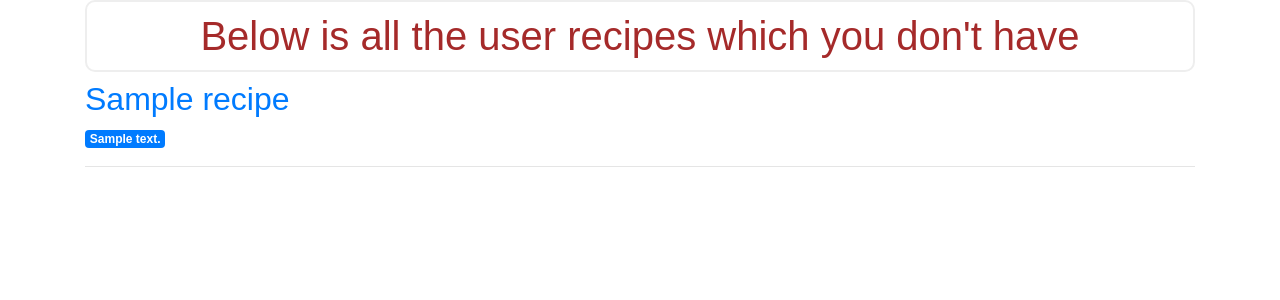
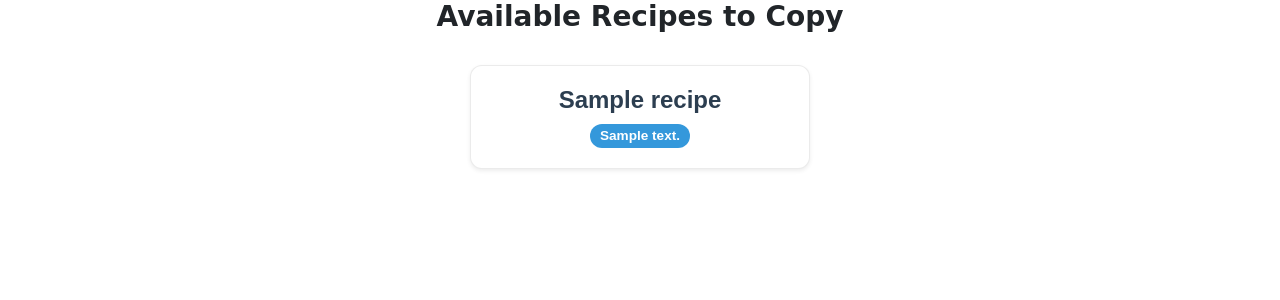
Before and after one commit to jrmusan/meal_planner, a Flask app: template templates/copy_recipe.html in a window 1280 px wide. Shown: the part 58-358 px from the top of the page. Run offline with Flask 3, Linux system fonts and the light colour scheme; the template is opened without the code that fills it: most values are stand-ins (such as "Sample title", 1, 10 or a date in 2020); some libraries are stand-ins or nearby versions.

Commit message:
Updated the copy recipe page to look better

```diff
--- a/templates/copy_recipe.html
+++ b/templates/copy_recipe.html
@@ -1,14 +1,26 @@
 {% extends 'base.html' %}
 
 {% block content %}
-    <h1>{% block title %} Below is all the user recipes which you don't have {% endblock %}</h1>
 
-<!--Using a jinja for loop, this will loop over each item returned from app.py-->
+<div class="text-center" style="font-family: 'Comic Sans MS', cursive; margin-bottom: 2rem;">
+  <h3><b>Available Recipes to Copy</b></h3>
+</div>
+
+<div class="container mb-4">
+  <div class="row justify-content-center">
     {% for recipe in recipes %}
-        <a href="{{ url_for('copy_recipe', recipe_id=recipe.id) }}">
-            <h2>{{ recipe.name }}</h2>
-        </a>
-        <span class="badge badge-primary">{{ recipe.cuisine }}</span>
-        <hr>
+      <div class="col-12 col-md-6 col-lg-4 mb-3">
+        <div class="card h-100 shadow-sm" style="border-radius: 12px; border: 1px solid rgba(0,0,0,0.08);">
+          <div class="card-body text-center">
+            <a href="{{ url_for('copy_recipe', recipe_id=recipe.id) }}" style="text-decoration: none; color: inherit;">
+              <h4 class="card-title mb-2" style="color: #2c3e50; font-weight: 600;">{{ recipe.name }}</h4>
+              <span class="badge" style="background-color: #3498db; color: white; font-size: 0.85rem; padding: 5px 10px; border-radius: 20px;">{{ recipe.cuisine }}</span>
+            </a>
+          </div>
+        </div>
+      </div>
     {% endfor %}
+  </div>
+</div>
+
 {% endblock %}
```
Also changed, not shown: templates/create.html (+10 -1 lines).
